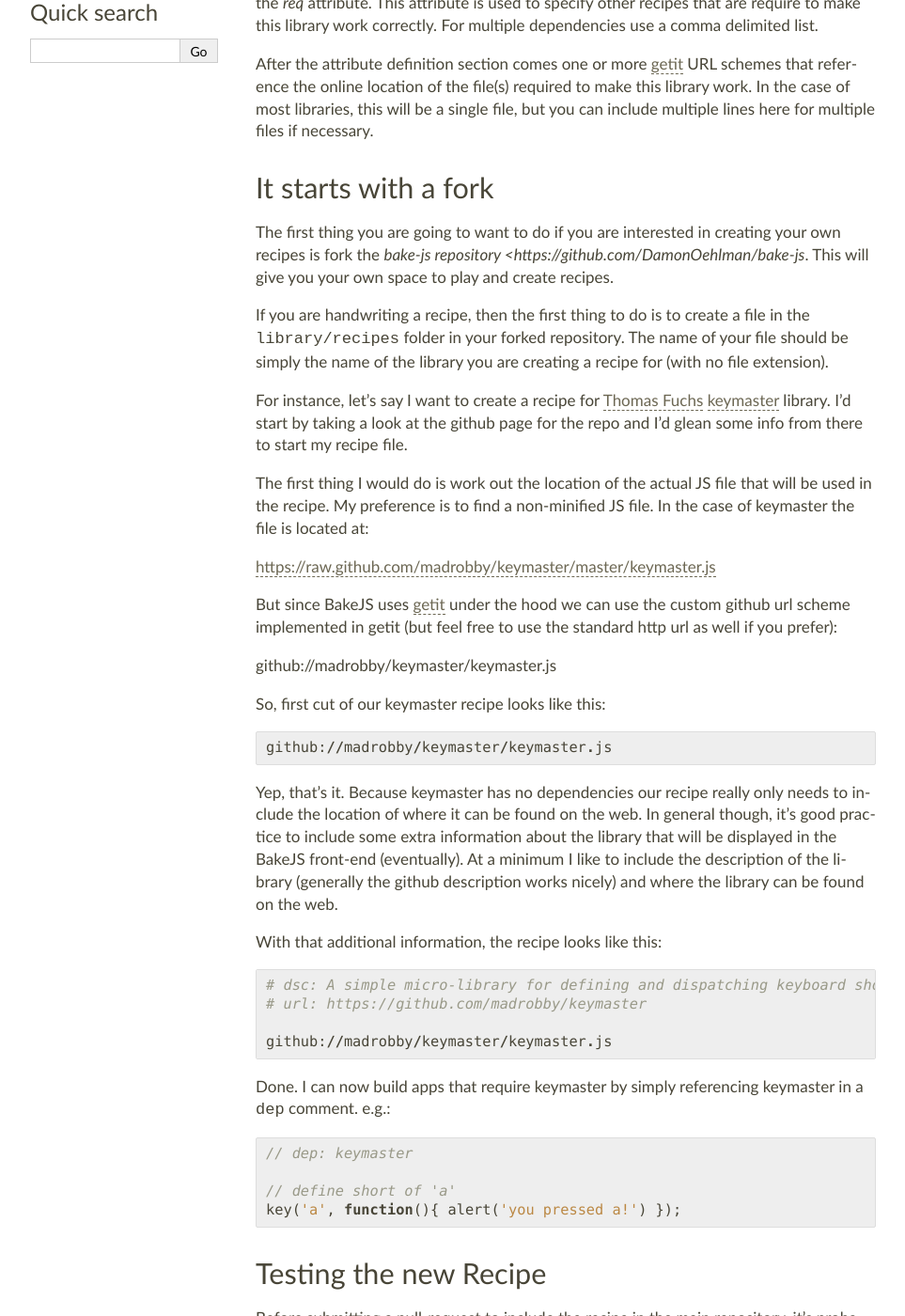
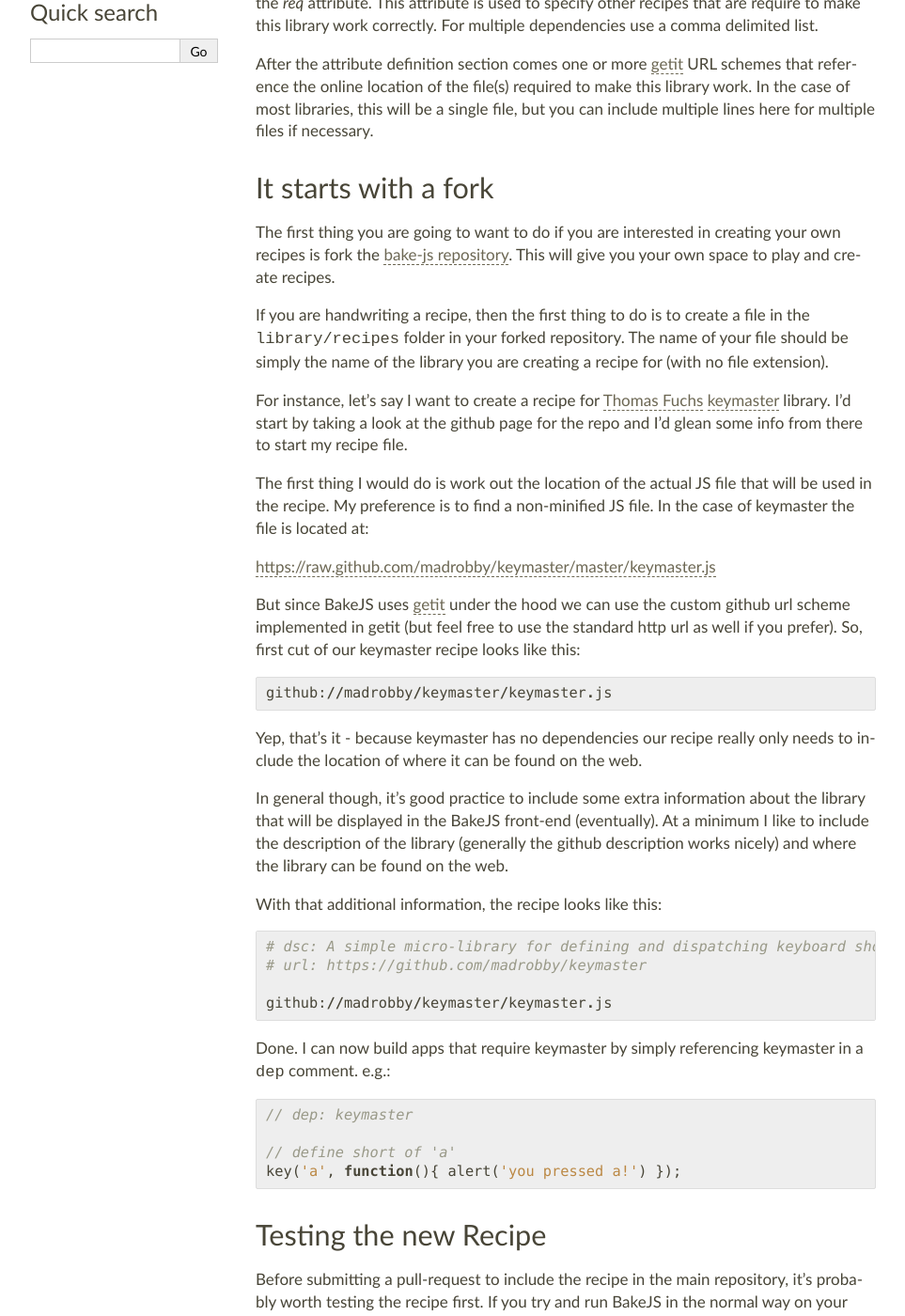
Before and after one commit to buildjs/bake-js, a Sphinx documentation site: the page built from docs/writing-recipes.rst, in a window 1280 px wide and 1400 px high, scrolled down 444 px. Shown: the whole window at 94% size, without its empty margins (148-1111 px from the left). Built offline with Sphinx 7.4.7, drawn with Linux system fonts in a browser that asks for light colours.

Commit message:
Documentation updates

```diff
--- a/docs/index.rst
+++ b/docs/index.rst
@@ -6,6 +6,7 @@
    writing-recipes
    build-vs-bake
    why-bake
+   roadmap
 
 Indices and tables
 ==================
--- a/docs/writing-recipes.rst
+++ b/docs/writing-recipes.rst
@@ -23,7 +23,7 @@
 It starts with a fork
 =====================
 
-The first thing you are going to want to do if you are interested in creating your own recipes is fork the `bake-js repository <https://github.com/DamonOehlman/bake-js`.  This will give you your own space to play and create recipes.
+The first thing you are going to want to do if you are interested in creating your own recipes is fork the `bake-js repository <https://github.com/DamonOehlman/bake-js>`_.  This will give you your own space to play and create recipes.
 
 If you are handwriting a recipe, then the first thing to do is to create a file in the ``library/recipes`` folder in your forked repository.  The name of your file should be simply the name of the library you are creating a recipe for (with no file extension).
 
@@ -33,15 +33,13 @@
 
 https://raw.github.com/madrobby/keymaster/master/keymaster.js
 
-But since BakeJS uses `getit <https://github.com/DamonOehlman/getit>`_ under the hood we can use the custom github url scheme implemented in getit (but feel free to use the standard http url as well if you prefer):
-
-github://madrobby/keymaster/keymaster.js
-
-So, first cut of our keymaster recipe looks like this::
+But since BakeJS uses `getit <https://github.com/DamonOehlman/getit>`_ under the hood we can use the custom github url scheme implemented in getit (but feel free to use the standard http url as well if you prefer). So, first cut of our keymaster recipe looks like this::
 
     github://madrobby/keymaster/keymaster.js
 
-Yep, that's it.  Because keymaster has no dependencies our recipe really only needs to include the location of where it can be found on the web.  In general though, it's good practice to include some extra information about the library that will be displayed in the BakeJS front-end (eventually).  At a minimum I like to include the description of the library (generally the github description works nicely) and where the library can be found on the web.
+Yep, that's it - because keymaster has no dependencies our recipe really only needs to include the location of where it can be found on the web.
+
+In general though, it's good practice to include some extra information about the library that will be displayed in the BakeJS front-end (eventually).  At a minimum I like to include the description of the library (generally the github description works nicely) and where the library can be found on the web.
 
 With that additional information, the recipe looks like this::
 
```
Also changed, not shown: docs/roadmap.rst (added, +9 -0 lines).
